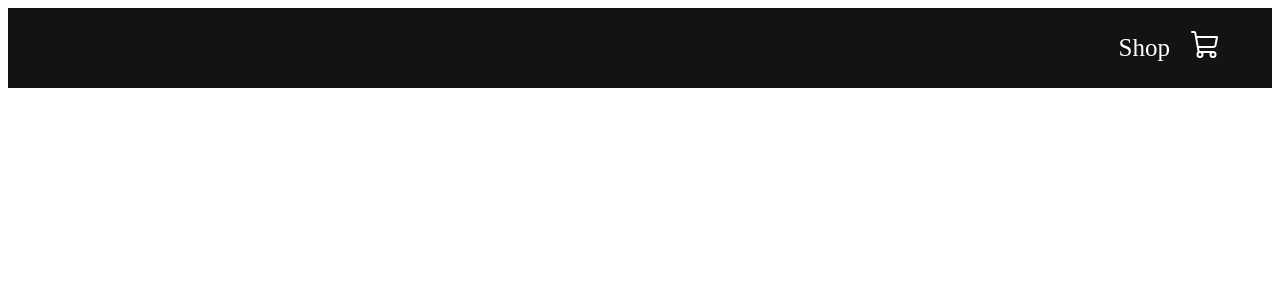
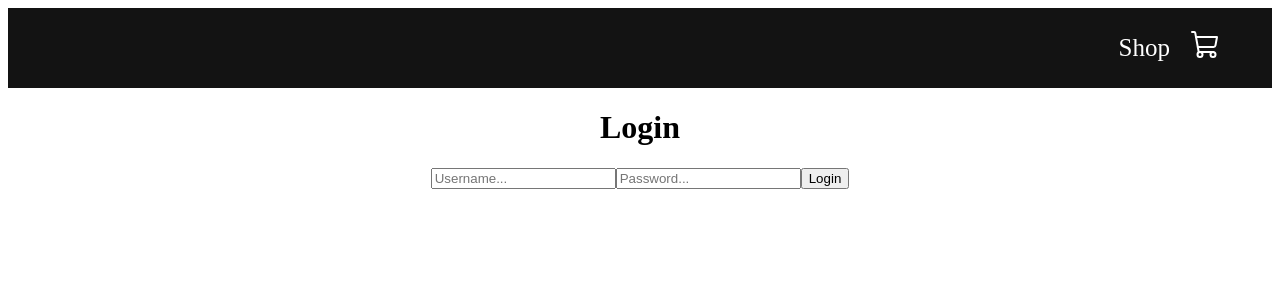
Before and after one commit to NadiaPia/shopping-cart, a React (Create React App) app: page /login in a window 1280 px wide. Before the commit this address had no page. Shown: the top 300 px of the page. Built offline with nearby package versions, Linux system fonts and the light colour scheme.

Commit message:
Add Route path to the App.js

```diff
--- a/src/App.js
+++ b/src/App.js
@@ -9,6 +9,8 @@
 import ShopContextProvider from "./context/shop-context";
 import React, { useState } from 'react';
 import Registration from "./pages/Registration";
+import Login from "./pages/Login";
+
 
 
 function App() {
@@ -28,6 +30,8 @@
             <Route path="/new-product" element={<AddProduct setUrl={setUrl} url={url} />} />
             <Route path="/products-test" element={<ProductsTest />} />
             <Route path="/registration" element={<Registration />} />
+            <Route path="/login" element={<Login />} />
+
 
 
 
--- a/src/pages/Login.jsx
+++ b/src/pages/Login.jsx
@@ -20,6 +20,7 @@
 
   return (
     <div className="loginContainer">
+        <h1>Login</h1>
       <input type="text" placeholder="Username..." onChange={(event) => {setUsername(event.target.value)}}/>
       <input type="password" placeholder="Password..." onChange={(event) => {setPassword(event.target.value)}}/>
 
```
